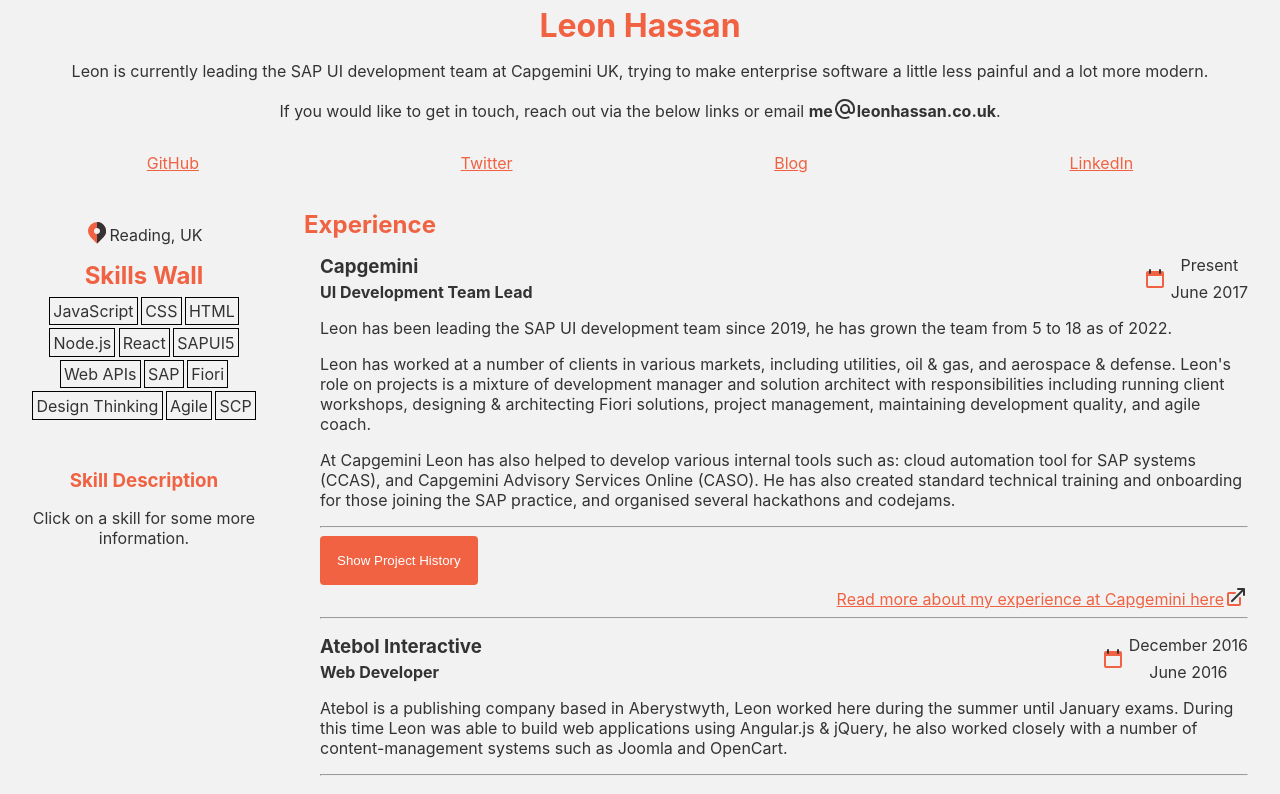
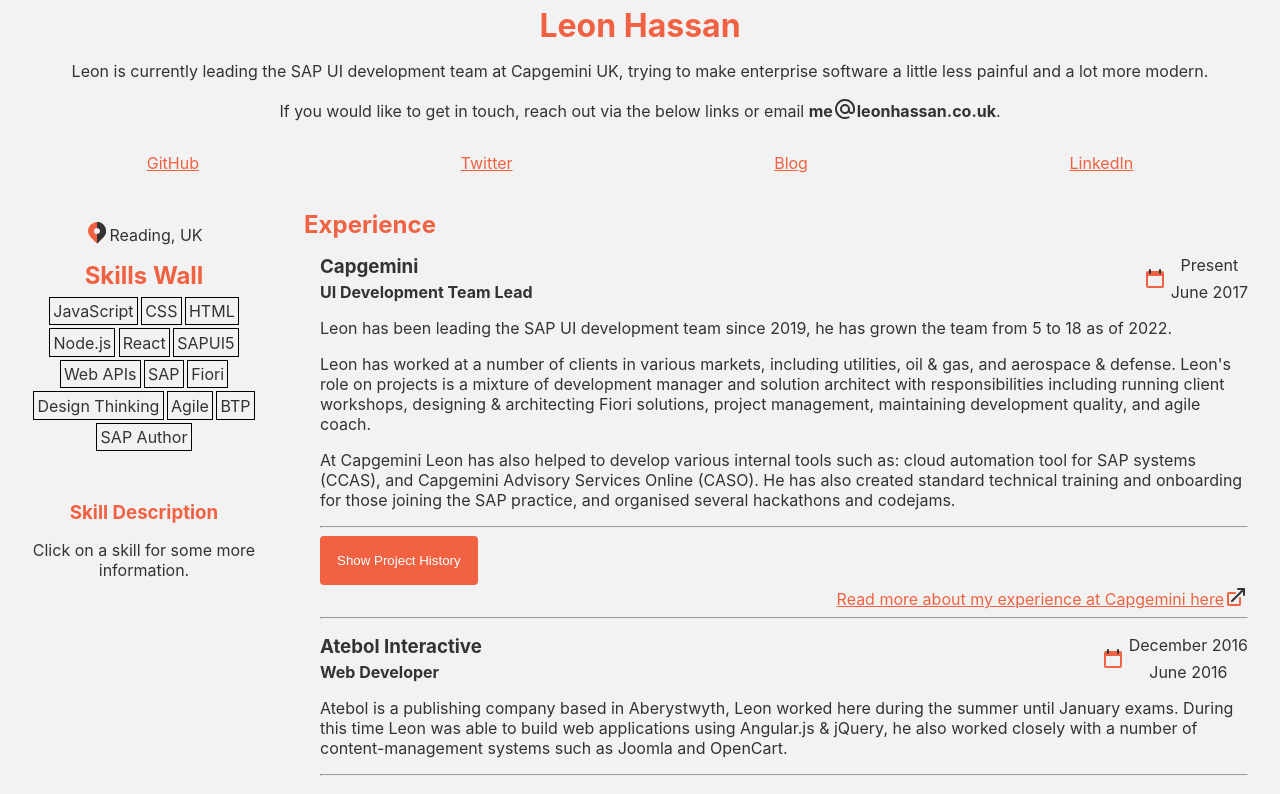
Before and after one commit to Leoooob/leonhassan.co.uk, a React (Create React App) app: page / in a window 1280 px wide. Shown: the top 794 px of the page. Built offline with nearby package versions, Linux system fonts and the light colour scheme.

Commit message:
added SAP press book under skills & cert images

```diff
--- a/src/App.js
+++ b/src/App.js
@@ -8,6 +8,8 @@
 import SCPWebP from "./img/C_CP_11.webp";
 import PSMCert from "./img/PSM.jpg";
 import PSMWebP from "./img/PSM.webp";
+import BookJPG from "./img/VS-Code-cover.jpg";
+import BookWebP from "./img/VS-Code-cover.webp";
 
 class App extends Component {
   render() {
@@ -166,12 +168,15 @@
     if (this.state.skill === "Fiori") {
       const picture = <picture><source type="image/webp" srcSet={FioriWebP} /><img className="certificate-badge" src={FioriCert} alt="SAP Fiori Certification badge" /></picture>;
       return <a href="https://www.youracclaim.com/badges/7739d664-8cfb-4905-ad6e-3d30dcff070d/public_url">{picture}</a>;
-    } else if (this.state.skill === "SCP") {
+    } else if (this.state.skill === "BTP") {
       const picture = <picture><source type="image/webp" srcSet={SCPWebP} /><img className="certificate-badge" src={SCPCert} alt="SAP Cloud Platform Certification badge" /></picture>;
       return <a href="https://www.youracclaim.com/badges/22cbf6f4-cd92-4a7d-b92b-5752b3d057b1/public_url">{picture}</a>;
     } else if (this.state.skill === "Agile") {
       const picture = <picture><source type="image/webp" srcSet={PSMWebP} /><img className="certificate-badge" src={PSMCert} alt="Professional Scrum Master Certification badge" /></picture>;
       return <a href="https://www.scrum.org/certificates/541977">{picture}</a>;
+    } else if (this.state.skill === "SAP Author") {
+      const picture = <picture><source type="image/webp" srcSet={BookWebP} /><img className="certificate-badge" src={BookJPG} alt="SAP Press: Visual Studio Code for SAP by Leon Hassan" /></picture>;
+      return <a href="https://www.sap-press.com/visual-studio-code-for-sap_5605/">{picture}</a>;
     }
   }
 
@@ -349,6 +354,10 @@
             <source type="image/webp" srcSet={PSMWebP} />
             <img className="print-only-view certificate-badge" src={PSMCert} alt="Professional Scrum Master Certification badge" />
           </picture>
+          <picture>
+            <source type="image/webp" srcSet={BookWebP} />
+            <img className="print-only-view certificate-badge" src={BookJPG} alt="SAP Press: Visual Studio Code for SAP by Leon Hassan" />
+          </picture>
         </footer>
     );
   }
--- a/src/data/skills.json
+++ b/src/data/skills.json
@@ -56,7 +56,12 @@
   },
   {
     "exp": 0,
-    "name": "SCP",
-    "desc": "Leon has worked with the SAP Cloud Platform (now named BTP) extensively and is knowledgeable in many areas of the services available, such as the mobile development kit and conversational AI."
+    "name": "BTP",
+    "desc": "Leon has worked with the SAP Business Technology Platform (previously SCP) extensively and has experience in the Extension suite and API Management."
+  },
+  {
+    "exp": 0,
+    "name": "SAP Author",
+    "desc": "SAP Press released Leon's book \"Visual Studio Code for SAP\" in 2022, it covers building SAP applications in several technologies using VS Code and highlights development best practices."
   }
 ]
```
Also changed, not shown: src/img/VS-Code-cover.jpg (added), src/img/VS-Code-cover.webp (added).
